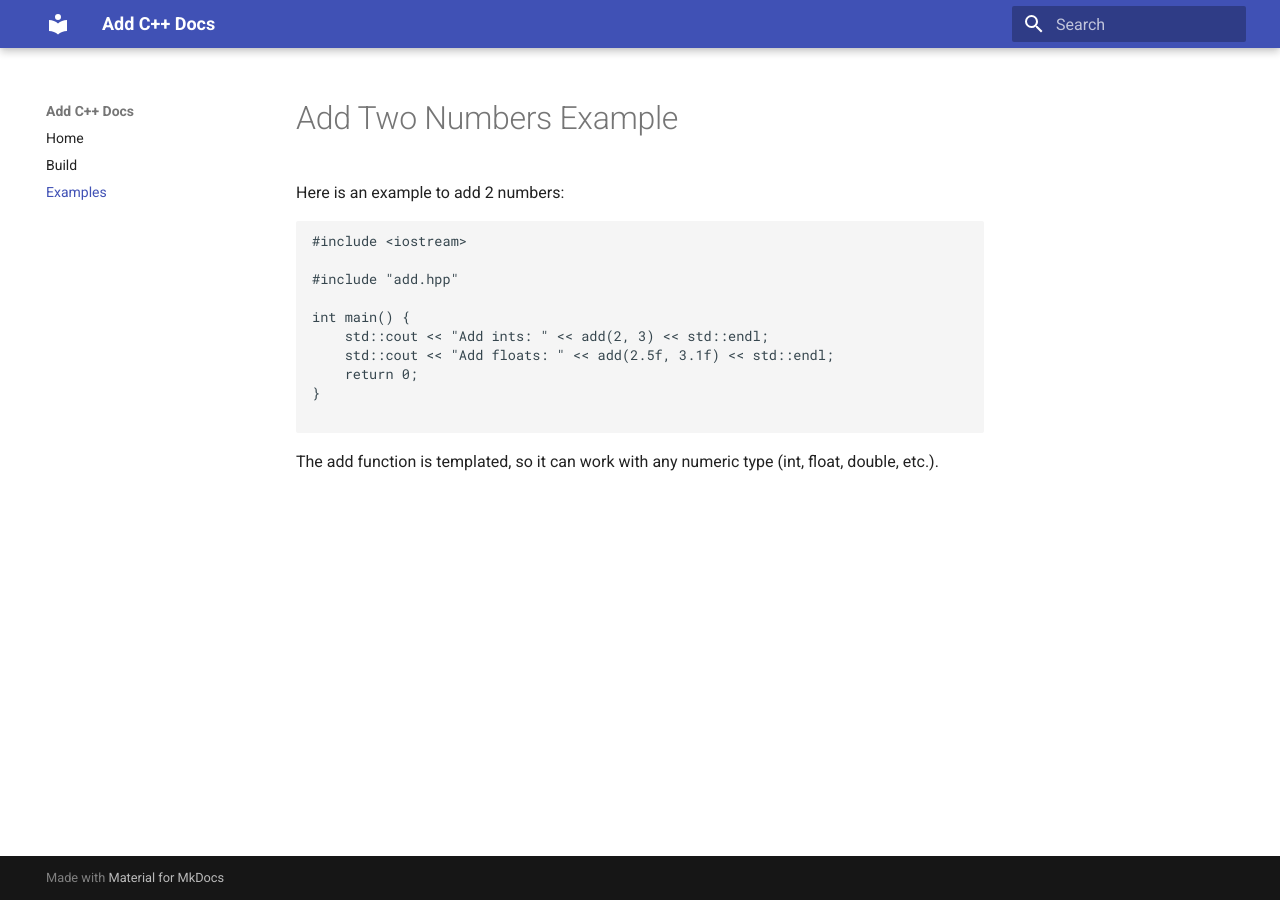
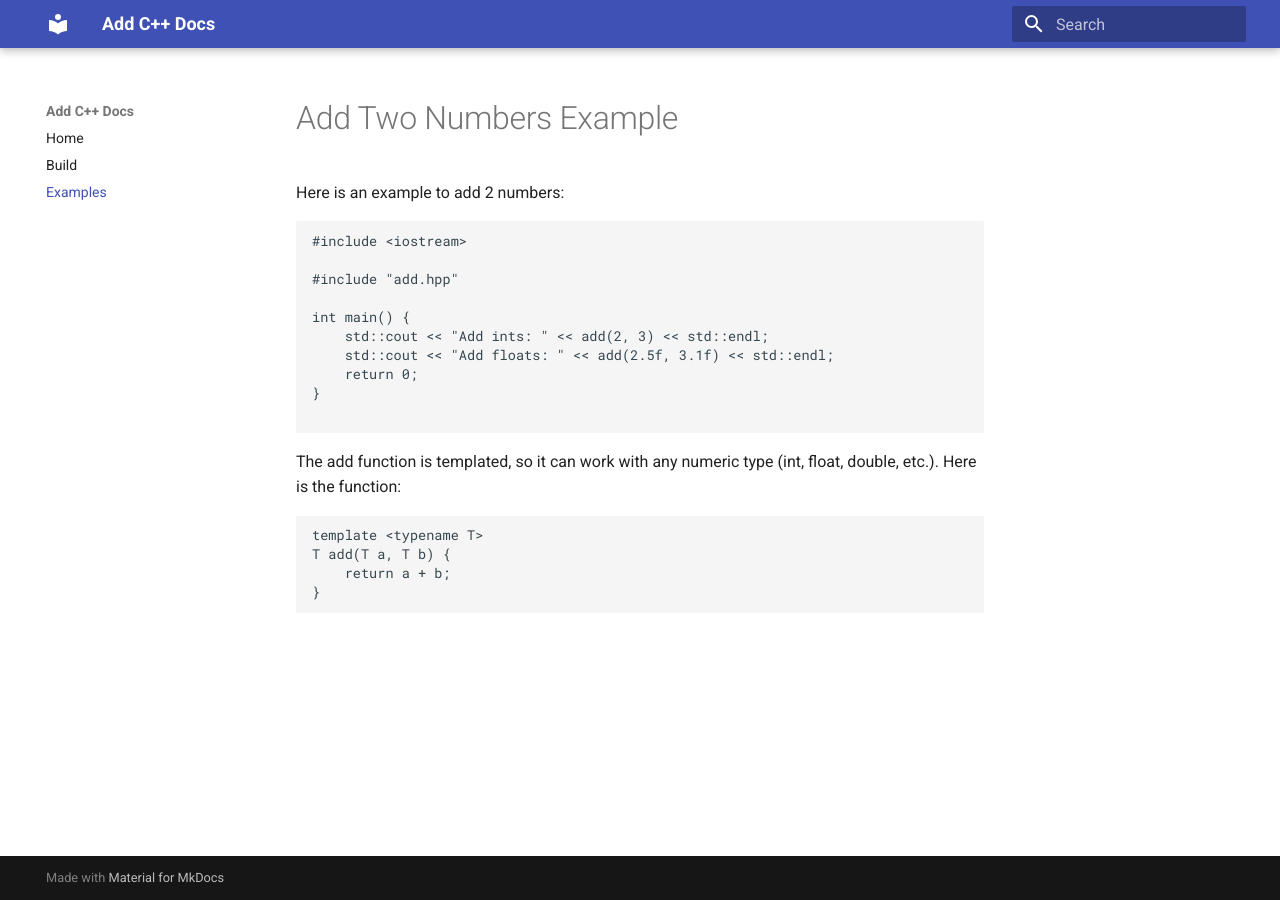
Before and after one commit to sabyanodar/add-cpp-docs-mkdocs, an MkDocs documentation site: the page built from docs/examples.md, in a window 1280 px wide. Built offline with MkDocs 1.6.1 and Material for MkDocs 9.7.7, drawn with Linux system fonts in a browser that asks for light colours.

Commit message:
Adding function

````diff
--- a/docs/examples.md
+++ b/docs/examples.md
@@ -15,3 +15,11 @@ int main() {
 ```
 
 The add function is templated, so it can work with any numeric type (int, float, double, etc.).
+Here is the function:
+
+```cpp
+template <typename T>
+T add(T a, T b) {
+    return a + b;
+}
+```
````
